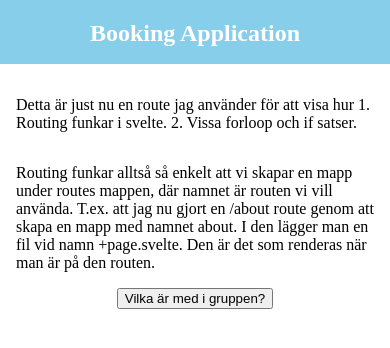
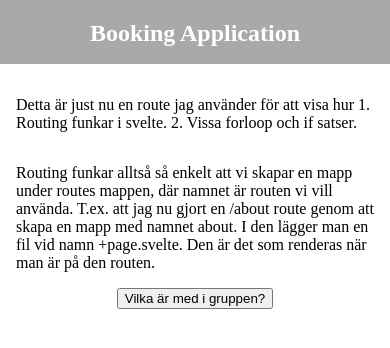
Before and after one commit to oozet/BookingApplication, a SvelteKit app in the folder frontend/: page /about in a window 390 px wide. Shown: the top 348 px of the page. Built offline with nearby package versions, Linux system fonts and the light colour scheme; a web font is replaced by a local one.

Commit message:
Change: change color of navbar, add hamburger menu and dropdown

```diff
--- a/frontend/src/components/navbar.svelte
+++ b/frontend/src/components/navbar.svelte
@@ -24,7 +24,7 @@
 	nav {
 		display: grid;
 		grid-template-columns: 2fr 8fr 2fr;
-		background-color: skyblue;
+		background-color: darkgray;
 		width: 100vw;
 		height: 4rem;
 		gap: 0.5rem;
@@ -47,7 +47,7 @@
 
 	.hamburger-dropdown {
 		height: 40vh;
-		background-color: skyblue;
+		background-color: darkgray;
 		display: flex;
 		flex-direction: column;
 		justify-content: center;
```
